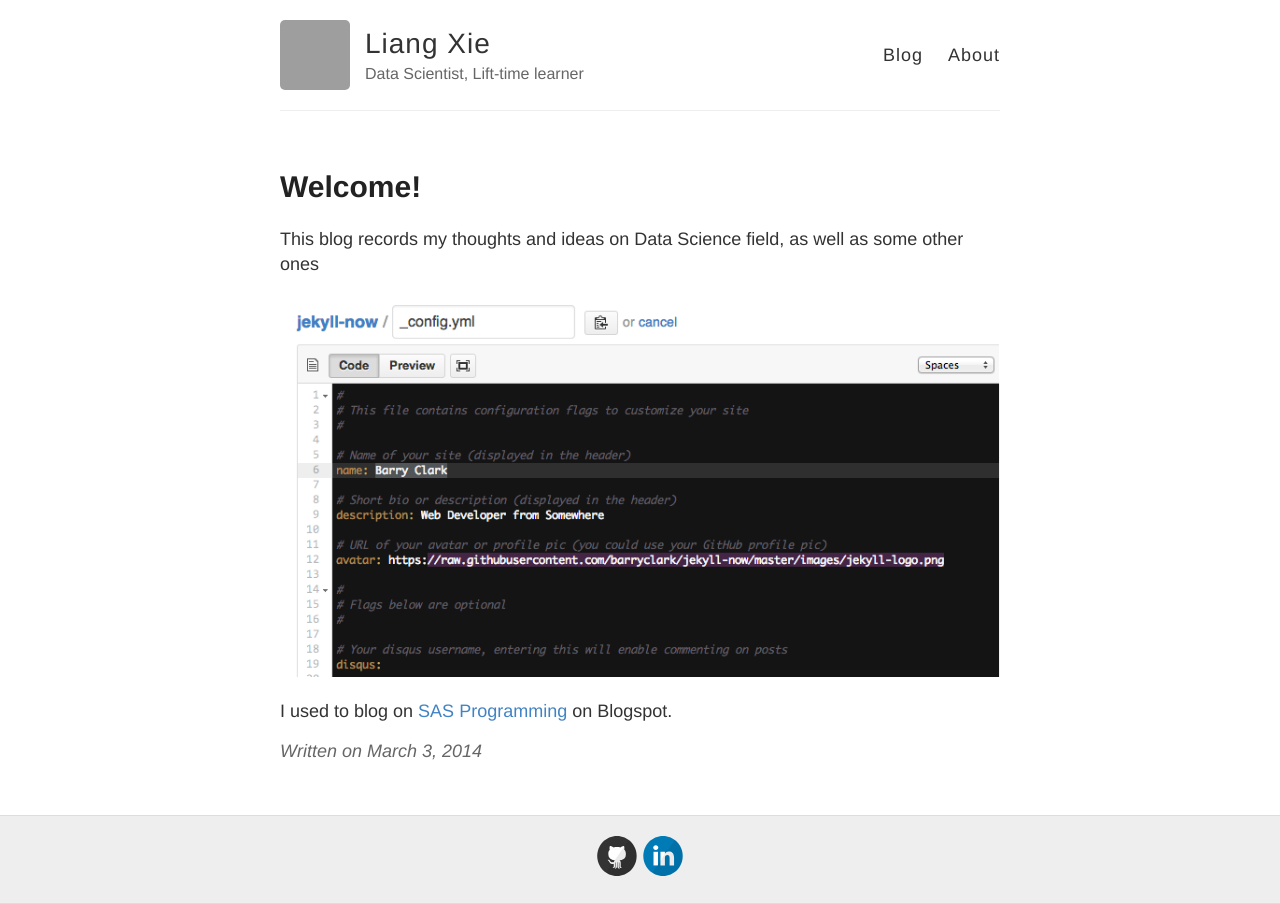
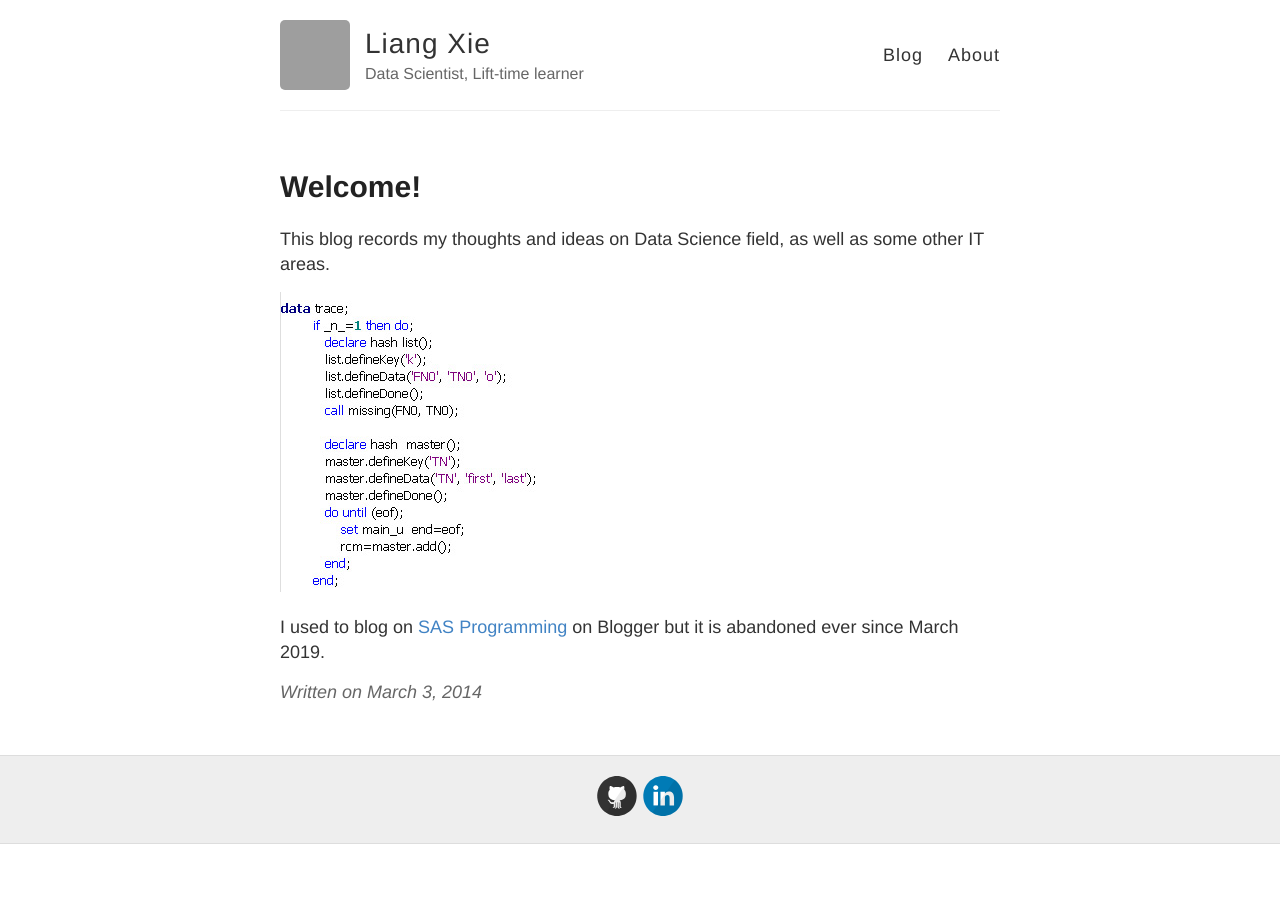
Before and after one commit to xieliaing/xieliaing.github.io, a Jekyll site: the page built from _posts/2014-3-3-Hello-World.md, in a window 1280 px wide. Built offline with Jekyll 4.4.1, drawn with Linux system fonts in a browser that asks for light colours; grey boxes are pictures that could not be loaded.

Commit message:
change content of Welcome post with proper picture

```diff
--- a/_posts/2014-3-3-Hello-World.md
+++ b/_posts/2014-3-3-Hello-World.md
@@ -3,8 +3,8 @@ layout: post
 title: Welcome!
 ---
 
-This blog records my thoughts and ideas on Data Science field, as well as some other ones
+This blog records my thoughts and ideas on Data Science field, as well as some other IT areas.
 
-![_config.yml]({{ site.baseurl }}/images/config.png)
+![_datastephash]({{ site.baseurl }}/images/init_hash.jpg)
 
-I used to blog on [SAS Programming](http://sas-programming.blogspot.com) on Blogspot.
+I used to blog on [SAS Programming](https://sas-programming.blogspot.com) on Blogger but it is abandoned ever since March 2019.
```
Also changed, not shown: images/init_hash.jpg (added).
